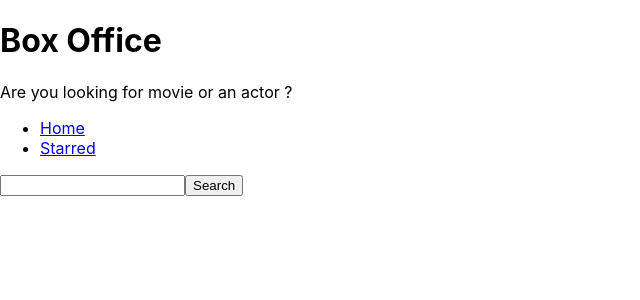
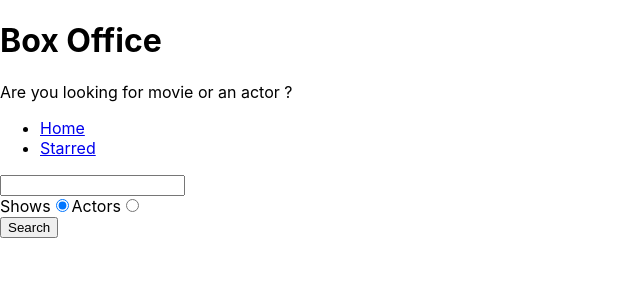
Before and after one commit to piyushm-dt/boxx-office, a React (Create React App) app: page / in a window 1280 px wide. Shown: the top 300 px of the page, without its empty margins (0-640 px from the left). Built offline with nearby package versions, Linux system fonts and the light colour scheme.

Commit message:
edit search option

```diff
--- a/src/pages/Home.js
+++ b/src/pages/Home.js
@@ -1,11 +1,13 @@
-import React, { useState } from 'react'
-import MainPageLayout from '../components/MainPageLayout'
+import React, { useState } from 'react';
+import MainPageLayout from '../components/MainPageLayout';
 import {apiGet} from '../misc/config';
 
 function Home() {
 
     const [input, setInput] = useState('');
     const [results, setResults] = useState(null);
+    const [searchOption, setSearchOption] = useState('shows');
+    const isShowsSearch = searchOption === 'shows';
 
 
     const onInputChange = (ev) => {
@@ -13,7 +15,7 @@
     };
 
     const onSearch = () => {
-        apiGet(`/search/shows?q=${input}`).then(res => {
+        apiGet(`/search/${searchOption}?q=${input}`).then(res => {
             setResults(res);
         });
     };
@@ -31,22 +33,41 @@
         }
         if(results && results.length > 0){
             return (
-                <div>
-                    {
-                        results.map( item => (
+                results[0].show ?  results.map( item => (
                             <div key={item.show.id} >{item.show.name}</div>
+                        )) :  results.map( item => (
+                            <div key={item.person.id} >{item.person.name}</div>
                         ))
-                    }
-                </div>
             );
         }
         return null;
+    };
+
+    const onRadioChange = (ev) => {
+        setSearchOption(ev.target.value);
     }
 
     return (
         <MainPageLayout>
-            <input type="text" onChange={onInputChange} onKeyDown={onKeyDown} value={input} />
-            <button type="button" onClick={onSearch} >Search</button>
+            <input type="text"
+            plceholder="Search for "
+            onChange={onInputChange}
+            onKeyDown={onKeyDown}
+            value={input}
+            />
+            <div>
+                <label htmlFor="shows-search">
+                    Shows
+                    <input id="shows-search" type="radio" value="shows" checked={isShowsSearch} onChange={onRadioChange} />
+                </label>
+                 <label htmlFor="actors-search">
+                     Actors
+                    <input id="actors-search" type="radio" value="people" checked={!isShowsSearch} onChange={onRadioChange} />
+                </label>
+            </div>
+            <button type="button" onClick={onSearch} >
+                Search
+            </button>
             { renderResult() }
         </MainPageLayout>
     )
```
